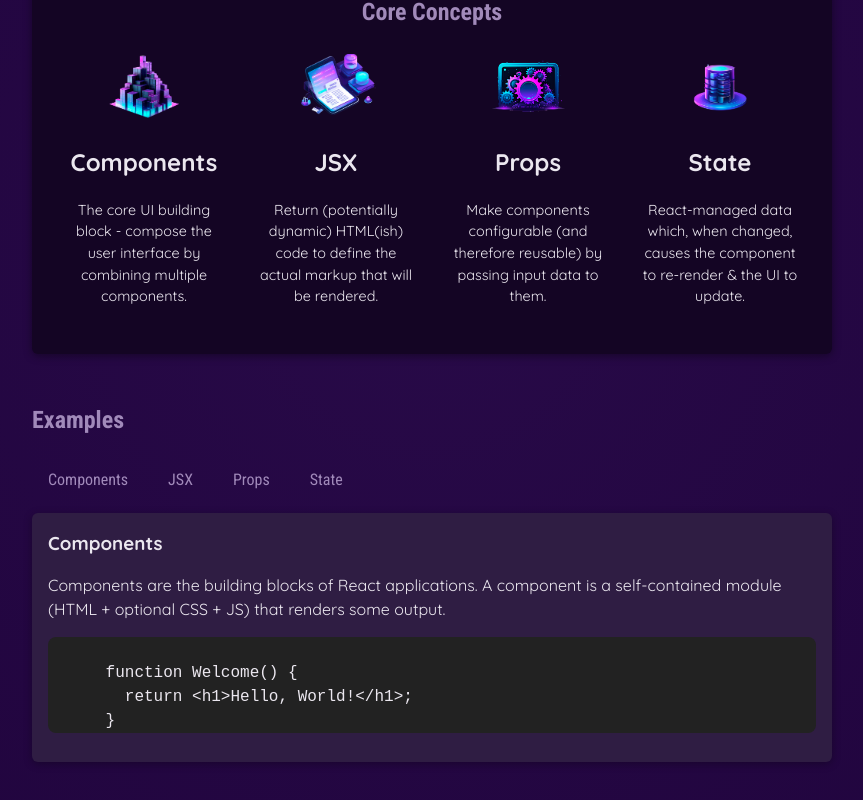
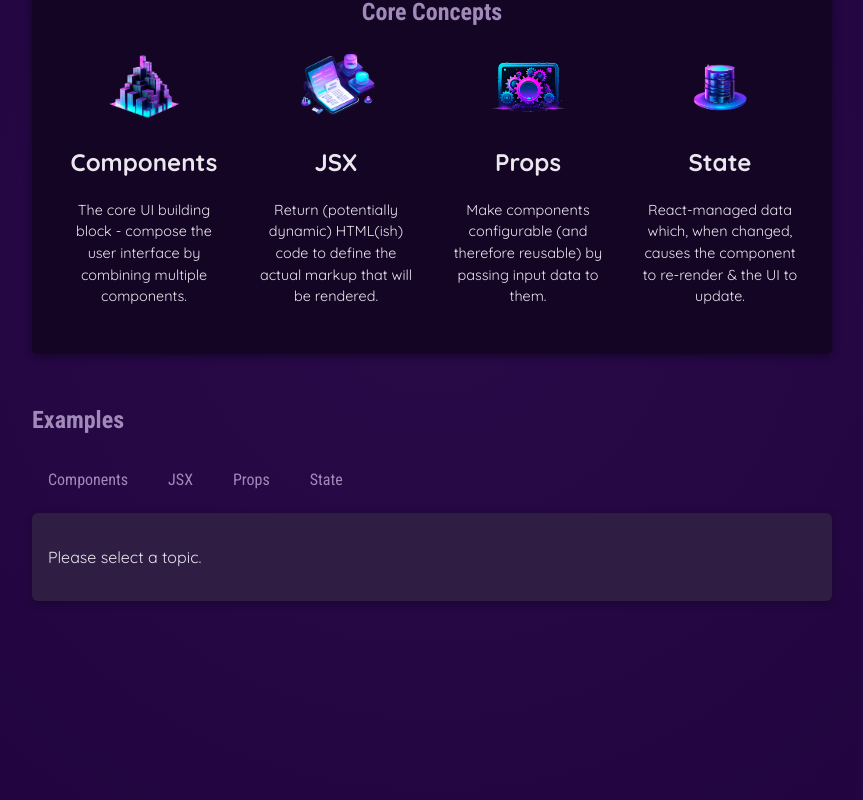
Before and after one commit to rubanero14/React-Lesson-3, a React (Vite) app: page / in a window 1280 px wide. Shown: the part 370-1170 px from the top of the page, without its empty margins (208-1071 px from the left). Built offline with nearby package versions, Linux system fonts and the light colour scheme.

Commit message:
set fallback text for topics

```diff
--- a/src/App.jsx
+++ b/src/App.jsx
@@ -7,7 +7,7 @@ import { useState } from "react";
 const tabLabels = ["Components", "JSX", "Props", "State"];
 
 function App() {
-  const [showMenu, setShowMenu] = useState(EXAMPLES.components);
+  const [showMenu, setShowMenu] = useState();
   const handleSelect = (val) => {
     setShowMenu(EXAMPLES[val.toLowerCase()]);
   };
@@ -39,11 +39,16 @@ function App() {
             ))}
           </menu>
           <div id="tab-content">
-            <h3>{showMenu.title}</h3>
-            <p>{showMenu.description}</p>
-            <pre id="code">
-              <code>{showMenu.code}</code>
-            </pre>
+            {!showMenu && <p>Please select a topic.</p>}
+            {showMenu && (
+              <>
+                <h3>{showMenu.title}</h3>
+                <p>{showMenu.description}</p>
+                <pre id="code">
+                  <code>{showMenu.code}</code>
+                </pre>
+              </>
+            )}
           </div>
         </section>
       </main>
--- a/src/data.js
+++ b/src/data.js
@@ -37,8 +37,9 @@ export const EXAMPLES = {
       "Components are the building blocks of React applications. A component is a self-contained module (HTML + optional CSS + JS) that renders some output.",
     code: `
       function Welcome() {
-        return <h1>Hello, World!</h1>;
-      }`,
+          return <h1>Hello, World!</h1>;
+      }
+    `,
   },
   jsx: {
     title: "JSX",
```
